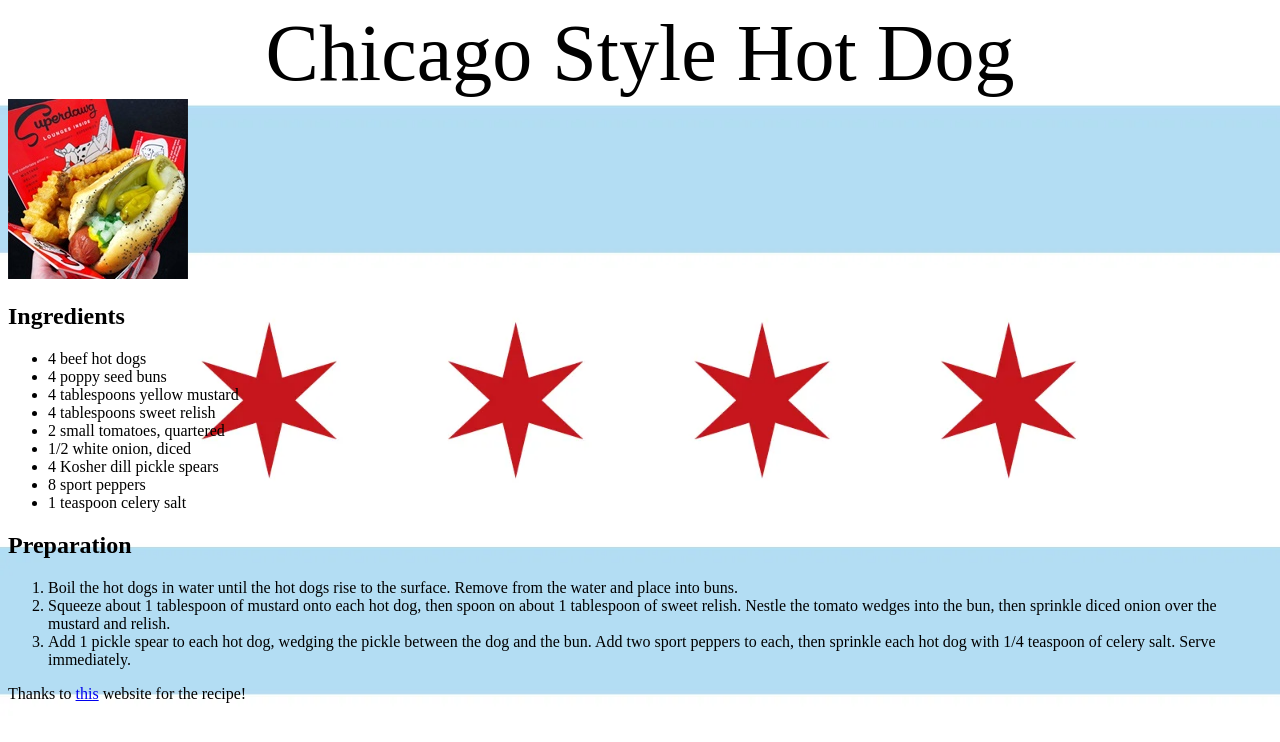
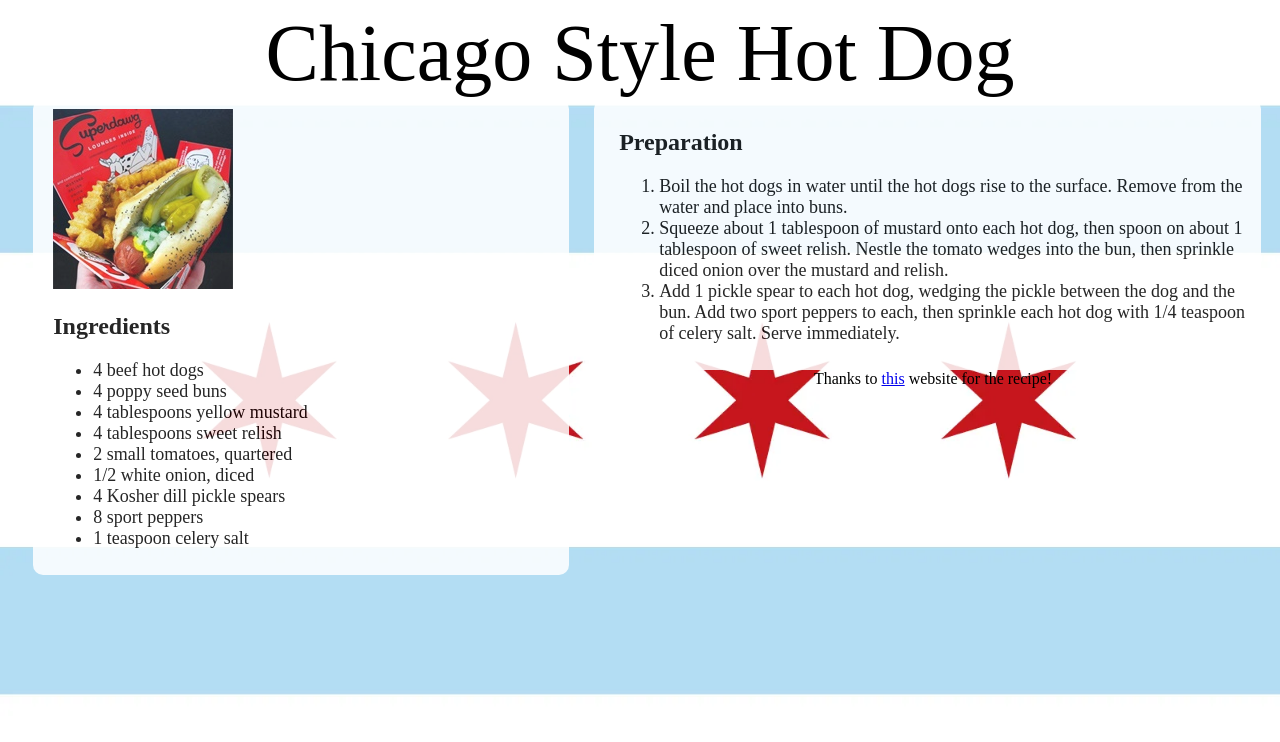
Before and after one commit to googie27/recipe-website, a plain HTML site: page recipes/hot-dog.html in a window 1280 px wide. Drawn offline with Linux system fonts and the light colour scheme.

Commit message:
Added styling to recipe pages

```diff
--- a/recipes/hot-dog.html
+++ b/recipes/hot-dog.html
@@ -10,6 +10,7 @@
 <body>
     <header>Chicago Style Hot Dog</header>
 
+    <div class="leftcolumn">
         <img src="../images/hotdog.jpg">
 
         <h2>Ingredients</h2>
@@ -24,13 +25,16 @@
             <li>8 sport peppers</li>
             <li>1 teaspoon celery salt</li>
         </ul>
+    </div>
 
+    <div class="rightcolumn">
         <h2>Preparation</h2>
         <ol>
             <li>Boil the hot dogs in water until the hot dogs rise to the surface. Remove from the water and place into buns.</li>
             <li>Squeeze about 1 tablespoon of mustard onto each hot dog, then spoon on about 1 tablespoon of sweet relish. Nestle the tomato wedges into the bun, then sprinkle diced onion over the mustard and relish.</li>
             <li>Add 1 pickle spear to each hot dog, wedging the pickle between the dog and the bun. Add two sport peppers to each, then sprinkle each hot dog with 1/4 teaspoon of celery salt. Serve immediately.</li>
         </ol>
+    </div>
 
     <footer>Thanks to <a href="https://www.tastingtable.com/1156114/authentic-chicago-style-hot-dog-recipe/">this</a> website for the recipe!</footer>
 </body>
--- a/style.css
+++ b/style.css
@@ -46,3 +46,35 @@ b{
     width: auto;
     margin: 15px;
 }
+
+.leftcolumn{
+    background-color: white;
+    opacity: 85%;
+    border-radius: 10px;
+    width: 40%;
+    padding: 10px;
+    padding-left: 20px;
+    float: left;
+    margin-right: 2%;
+    margin-left: 2%;
+}
+
+.rightcolumn{
+    background-color: white;
+    opacity: 85%;
+    border-radius: 10px;
+    width: 50%;
+    padding: 10px;
+    padding-left: 25px;
+    float: left;
+}
+
+footer{
+    text-align: center;
+    width: auto;
+    padding-top: 10%;
+}
+
+li {
+    font-size: 18px;
+}
```
Also changed, not shown: recipes/deep-dish-pizza.html (+4 -0 lines), recipes/italian-beef.html (+4 -0 lines). Lines whose indentation alone changed are shown as unchanged.
